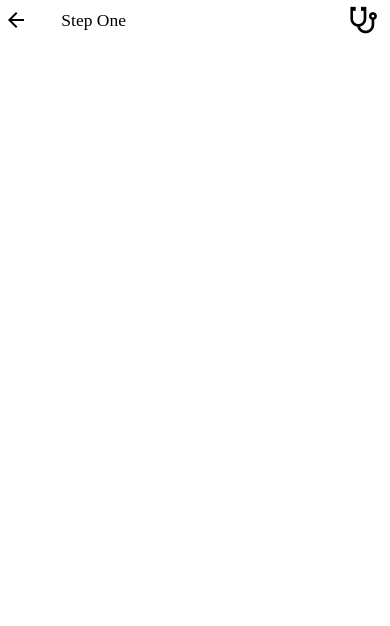
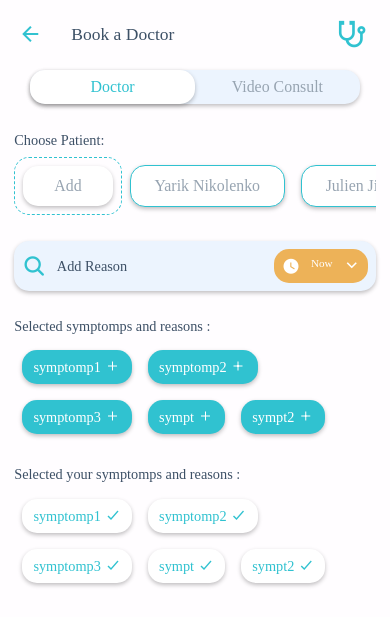
Before and after one commit to jihanarifia/TurquoiseApp, a React Native app: screen / in a window 390 px wide. Shown: the top 626 px of the page. Built offline with nearby package versions, Linux system fonts and the light colour scheme.

Commit message:
+ page view with redux

```diff
--- a/App.tsx
+++ b/App.tsx
@@ -14,6 +14,7 @@ import {Provider} from 'react-redux';
 import {createStore} from 'redux';
 import BookDoctorScreen from './src/pages/book-doctor';
 import reducer from './src/redux/reducers';
+import {strings} from './src/utils/localization';
 
 const newReducer: any = reducer;
 const store = createStore(newReducer);
@@ -23,7 +24,7 @@ const App: React.FC = () => {
     <Provider store={store}>
       <SafeAreaView>
         <StatusBar />
-        <BookDoctorScreen />
+        <BookDoctorScreen title={strings.bookDoctor} />
       </SafeAreaView>
     </Provider>
   );
--- /dev/null
+++ b/src/pages/book-doctor/Reason.tsx
@@ -0,0 +1,84 @@
+import React from 'react';
+import {StyleSheet, Text, TouchableWithoutFeedback, View} from 'react-native';
+
+import Icon from 'react-native-vector-icons/Ionicons';
+import Clock from 'react-native-vector-icons/MaterialCommunityIcons';
+import metrics from '../../styles/metrics';
+import {COLORS, FONT} from '../../utils';
+import {strings} from '../../utils/localization';
+import {styles as globalStyles} from '../../styles';
+
+const Reason: React.FC<{
+  title?: string;
+}> = () => {
+  return (
+    <View style={{marginVertical: metrics.regularRS}}>
+      <TouchableWithoutFeedback>
+        <View style={styles.reasonContainer}>
+          <View style={[styles.col, {width: '10%'}]}>
+            <Icon name="search" size={24} color={COLORS.PRIMARY} />
+          </View>
+          <View style={[styles.col, {width: '40%'}]}>
+            <Text style={styles.sectionTitle}>{strings.addReason}</Text>
+          </View>
+          <TouchableWithoutFeedback>
+            <View style={[styles.col, {width: '50%', alignItems: 'flex-end'}]}>
+              <View style={[styles.row, styles.timeContainer]}>
+                <Clock name="clock" size={18} color={COLORS.WHITE} />
+                <Text style={styles.timeText}>{strings.now}</Text>
+                <Icon name="chevron-down" size={16} color={COLORS.WHITE} />
+              </View>
+            </View>
+          </TouchableWithoutFeedback>
+        </View>
+      </TouchableWithoutFeedback>
+    </View>
+  );
+};
+
+export default Reason;
+
+const styles = StyleSheet.create({
+  reasonContainer: {
+    flexDirection: 'row',
+    borderRadius: metrics.borderRadius,
+    backgroundColor: COLORS.LIGHT_BLUE,
+    padding: metrics.extraSmallRS,
+
+    shadowColor: '#000',
+    shadowOffset: {
+      width: 0,
+      height: 2,
+    },
+    shadowOpacity: 0.25,
+    shadowRadius: 4,
+    elevation: 5,
+  },
+  activeButton: {
+    backgroundColor: COLORS.WHITE,
+    padding: metrics.extraSmallRS,
+    borderRadius: metrics.borderRadius,
+
+    shadowColor: '#000',
+    shadowOffset: {
+      width: 0,
+      height: 2,
+    },
+    shadowOpacity: 0.25,
+    shadowRadius: 4,
+    elevation: 5,
+  },
+  timeText: {
+    color: COLORS.WHITE,
+    fontFamily: FONT.REGULAR,
+    fontSize: metrics.smallRS,
+    marginHorizontal: metrics.smallRS,
+  },
+  timeContainer: {
+    borderRadius: metrics.borderRadius,
+    backgroundColor: COLORS.YELLOW,
+    fontFamily: FONT.MEDIUM,
+    padding: metrics.extraSmallRS,
+  },
+  ...globalStyles,
+});
--- a/src/pages/book-doctor/index.tsx
+++ b/src/pages/book-doctor/index.tsx
@@ -1,19 +1,108 @@
-import * as React from 'react';
-import {ScrollView, Text, View} from 'react-native';
-import Section from '../../components/header';
+import React from 'react';
+import {ScrollView, Text, TouchableOpacity, View} from 'react-native';
+import {connect, ConnectedProps} from 'react-redux';
+import Button from '../../components/Button';
+import Header from '../../components/header';
+import Reason from './Reason';
+import Section from '../../components/Section';
+import SwitchBtn from '../../components/SwitchBtn';
+import {BookDoctorActions} from '../../redux/action';
 import {styles} from '../../styles';
+import metrics from '../../styles/metrics';
+import {COLORS} from '../../utils';
+import {strings} from '../../utils/localization';
 
-function BookDoctorScreen() {
-  return (
-    <ScrollView contentInsetAdjustmentBehavior="automatic">
-      <View>
-        <Section title="Step One">
-          Edit <Text style={styles.highlight}>App.js</Text> to change this
-          screen and then come back to see your edits.
-        </Section>
-      </View>
-    </ScrollView>
-  );
+interface RootState {
+  isOn: boolean;
+  loading: boolean;
+  patienceList: any;
+  symptomps: any;
 }
 
-export default BookDoctorScreen;
+const mapState = (state: RootState) => ({
+  patienceList: state.patienceList,
+  symptomps: state.symptomps,
+});
+
+const mapDispatch = {
+  choosePatient: BookDoctorActions.choosePatient,
+  switchType: BookDoctorActions.switchType,
+};
+
+const connector = connect(mapState, mapDispatch);
+
+type PropsFromRedux = ConnectedProps<typeof connector>;
+
+type Props = PropsFromRedux & {
+  title: string;
+};
+
+const BookDoctorScreen = (props: Props) => (
+  <ScrollView contentInsetAdjustmentBehavior="automatic">
+    <View style={styles.container}>
+      <Header title={props.title} />
+      <SwitchBtn
+        textLeft={strings.doctor}
+        textRight={strings.videoConsult}
+        onChange={value => props.switchType(value)}
+      />
+
+      <Section title={strings.choosePatient}>
+        <ScrollView horizontal={true} showsHorizontalScrollIndicator={false}>
+          <View style={styles.addButton}>
+            <TouchableOpacity
+              style={[
+                styles.cardShadow,
+                {paddingHorizontal: metrics.getWidthFromDP('8')},
+              ]}>
+              <Text style={styles.nameTxt}>{strings.add}</Text>
+            </TouchableOpacity>
+          </View>
+          {props.patienceList.map((item: any, index: number) => {
+            return (
+              <TouchableOpacity
+                style={[styles.cardShadow, styles.borderActive]}
+                key={index}>
+                <Text style={styles.nameTxt}>{item.name}</Text>
+              </TouchableOpacity>
+            );
+          })}
+        </ScrollView>
+      </Section>
+
+      <Reason />
+      <Section title={strings.selectedSymptompsAndReason}>
+        <View style={styles.listRowContainer}>
+          {props.symptomps.map((item: any, index: number) => {
+            return (
+              <Button
+                key={index}
+                title={item.name}
+                backgroundColor={COLORS.PRIMARY}
+                textColor={COLORS.WHITE}
+                iconName={'add'}
+                // onPress={}
+              />
+            );
+          })}
+        </View>
+      </Section>
+      <Section title={strings.selectedYourSymptompsAndReason}>
+        <View style={styles.listRowContainer}>
+          {props.symptomps.map((item: any, index: number) => {
+            return (
+              <Button
+                key={index}
+                title={item.name}
+                iconName={'checkmark-sharp'}
+                // onPress={}
+              />
+            );
+          })}
+        </View>
+      </Section>
+    </View>
+  </ScrollView>
+);
+
+export default connector(BookDoctorScreen);
--- a/src/redux/action/index.ts
+++ b/src/redux/action/index.ts
@@ -1,10 +1,15 @@
 export const Types = {
   CHOOSE_PATIENT: 'CHOOSE_PATIENT',
+  SWITCH_TYPE: 'SWITCH_TYPE',
 };
 
-export const TransactionActions = {
+export const BookDoctorActions = {
   choosePatient: (data: object) => ({
     type: Types.CHOOSE_PATIENT,
     payload: data,
   }),
+  switchType: (data: string) => ({
+    type: Types.SWITCH_TYPE,
+    payload: data,
+  }),
 };
--- a/src/redux/reducers/index.ts
+++ b/src/redux/reducers/index.ts
@@ -2,6 +2,40 @@ import {Types} from '../action';
 
 const initialState = {
   selectedPatient: true,
+  patienceList: [
+    {
+      name: 'Yarik Nikolenko',
+    },
+    {
+      name: 'Julien Jiwaarga',
+    },
+    {
+      name: 'Sarasvati',
+    },
+  ],
+  symptomps: [
+    {
+      id: 1,
+      name: 'symptomp1',
+    },
+    {
+      id: 2,
+      name: 'symptomp2',
+    },
+    {
+      id: 3,
+      name: 'symptomp3',
+    },
+    {
+      id: 4,
+      name: 'sympt',
+    },
+    {
+      id: 5,
+      name: 'sympt2',
+    },
+  ],
+  type: '',
 };
 
 const reducer = (
@@ -11,6 +45,8 @@ const reducer = (
   switch (action.type) {
     case Types.CHOOSE_PATIENT:
       return {...state, selectedPatient: !state.selectedPatient};
+    case Types.SWITCH_TYPE:
+      return {...state, type: action.payload};
     default:
       return state;
   }
--- a/src/utils/index.ts
+++ b/src/utils/index.ts
@@ -1,8 +1,14 @@
 const COLORS = {
+  PRIMARY: '#30C2D0',
   WHITE: 'white',
-  GREY: '#464141',
+  DARK_GREY: '#3D5066',
+  GREY: '#97A4B1',
   LIGHT_GREY: '#C0C0C0',
   BLACK: '#000000',
+  LIGHT_BLUE: '#ECF4FE',
+  BLUE: '#344659',
+  BACKGROUND_SCREEN: '#FFFDFF',
+  YELLOW: '#EDB258',
 };
 
 const FONT = {
--- a/src/utils/localization.ts
+++ b/src/utils/localization.ts
@@ -5,9 +5,9 @@ const strings = {
   choosePatient: 'Choose Patient:',
   doctor: 'Doctor',
   next: 'Next',
-  selected: 'Selected {0}',
-  selectedYour: 'Selected your {0}',
-  symptompsAndReason: 'symptomps and reasons:',
+  now: 'Now',
+  selectedSymptompsAndReason: 'Selected symptomps and reasons :',
+  selectedYourSymptompsAndReason: 'Selected your symptomps and reasons :',
   videoConsult: 'Video Consult',
 };
 
```
